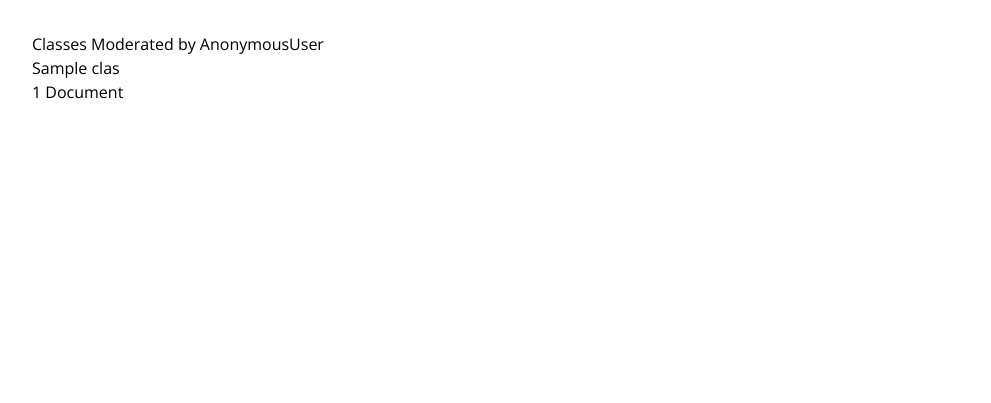
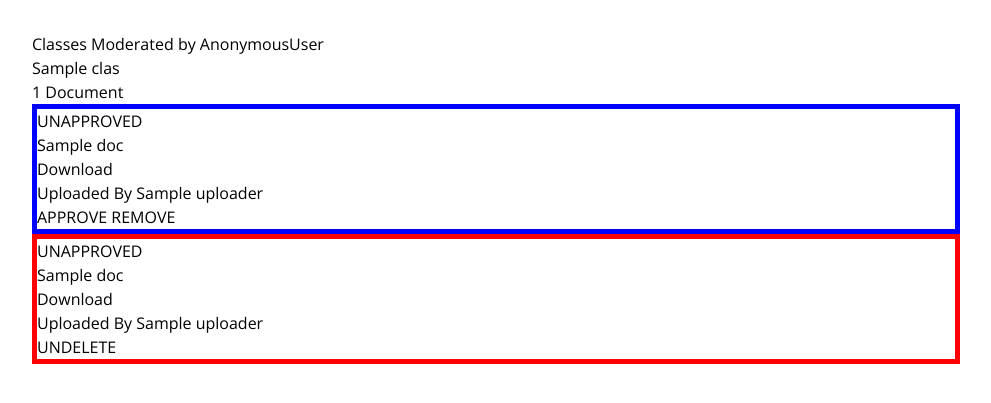
Before and after one commit to tjsga/study-bank, a Django app: template server/server/templates/mod/index.html in a window 1280 px wide. Shown: the top 403 px of the page, without its empty margins (144-1135 px from the left). Run offline with Django 3.2, Linux system fonts and the light colour scheme; the template is opened without the code that fills it: most values are stand-ins (such as "Sample title", 1, 10 or a date in 2020).

Commit message:
Add unapproved/removed docs to Mod Dashboard

```diff
--- a/server/server/templates/index.html
+++ b/server/server/templates/index.html
@@ -3,8 +3,7 @@
     <h1 class="text-4xl font-bold">Study Bank</h1>
     <h3> Welcome, {{ user }}</h3>
     {% if is_mod %}
-        <a href='{% url 'mod:dash' %}'>Moderator Dashboard</a>
+        <p><a href='{% url 'mod:dash' %}'>Moderator Dashboard</a></p>
     {% endif %}
-
-        <a href='{% url 'course:index' %}'>View Courses</a>
+        <p><a href='{% url 'course:index' %}'>View Courses</a></p>
 {% endblock %}
--- a/server/server/templates/mod/index.html
+++ b/server/server/templates/mod/index.html
@@ -1,4 +1,19 @@
 {% extends 'base.html' %}
+{% block head %}
+<style>
+    .unapproved {
+        border: 5px;
+        border-color: blue;
+        border-style: solid;
+    }
+    .removed {
+        border: 5px;
+        border-color: red;
+        border-style: solid;
+    }
+</style>
+
+{% endblock %}
 {% block body %}
 <div class="header">
     <h1>Classes Moderated by {{ user }}</h1>
@@ -9,6 +24,25 @@
         <div>
             <a href="{% url 'courses:show' class.url %}">{{class.name}}</a>
             <p>{{ class.files.all|length }} Document</p>
+            {% for doc in class.unapproved_files.all %}
+                <div class='unapproved'>
+                    <h3>UNAPPROVED</h3>
+                    <h3>{{ doc.name }}</h3>
+                    <a href="{{ doc.payload.url }}">Download</a>
+                    <p>Uploaded By {{ doc.uploader }}</p>
+                    <a href="{% url 'courses:approve' course_url=class.url doc_id=doc.id %}">APPROVE</a>
+                    <a href="{% url 'courses:remove' course_url=class.url doc_id=doc.id %}">REMOVE</a>
+                </div>
+            {% endfor %}
+            {% for doc in class.rejected_files.all %}
+                <div class='removed'>
+                    <h3>UNAPPROVED</h3>
+                    <h3>{{ doc.name }}</h3>
+                    <a href="{{ doc.payload.url }}">Download</a>
+                    <p>Uploaded By {{ doc.uploader }}</p>
+                    <a href="{% url 'courses:undelete' course_url=class.url doc_id=doc.id %}">UNDELETE</a>
+                </div>
+            {% endfor %}
         </div>
     {% endfor %}
 </div>
```
